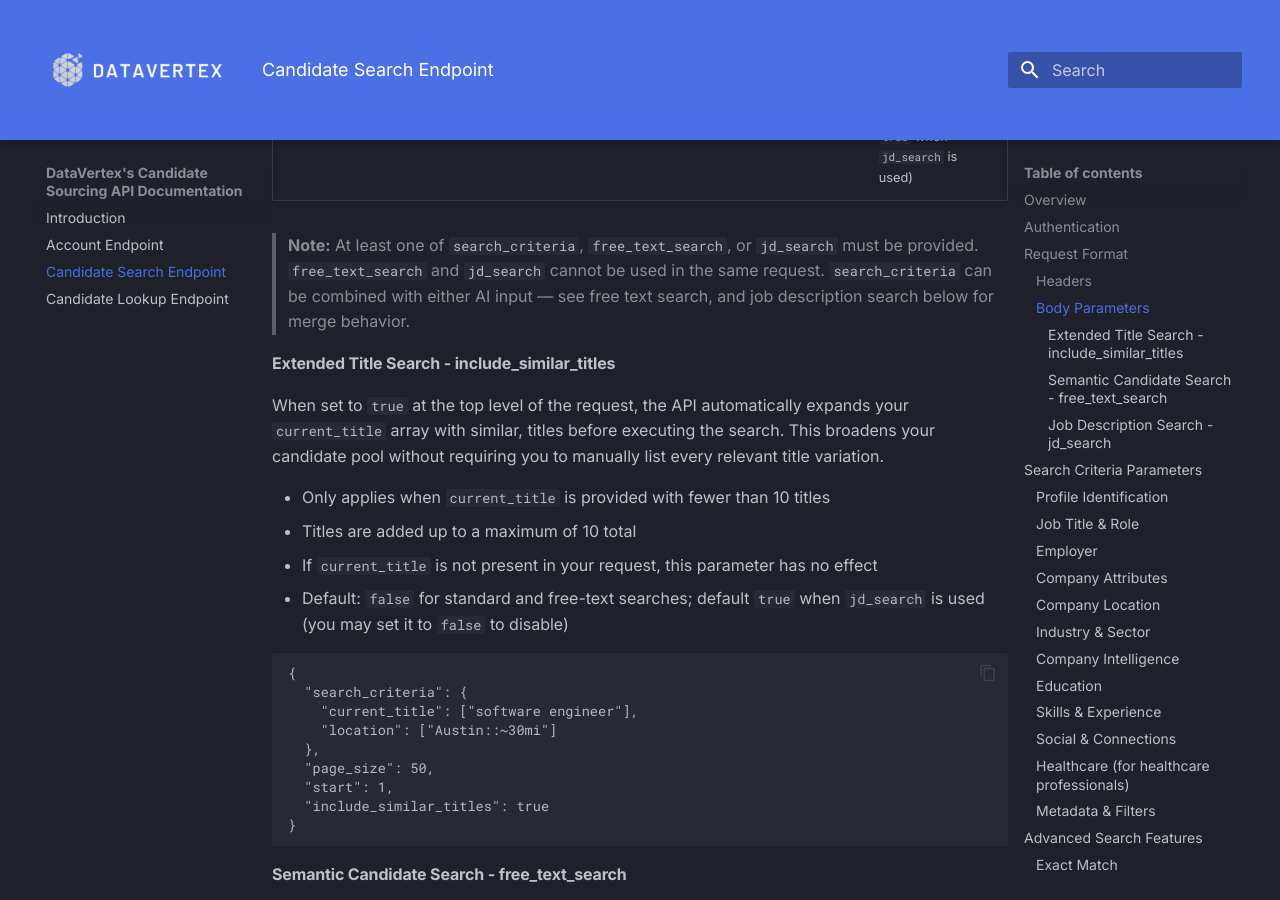
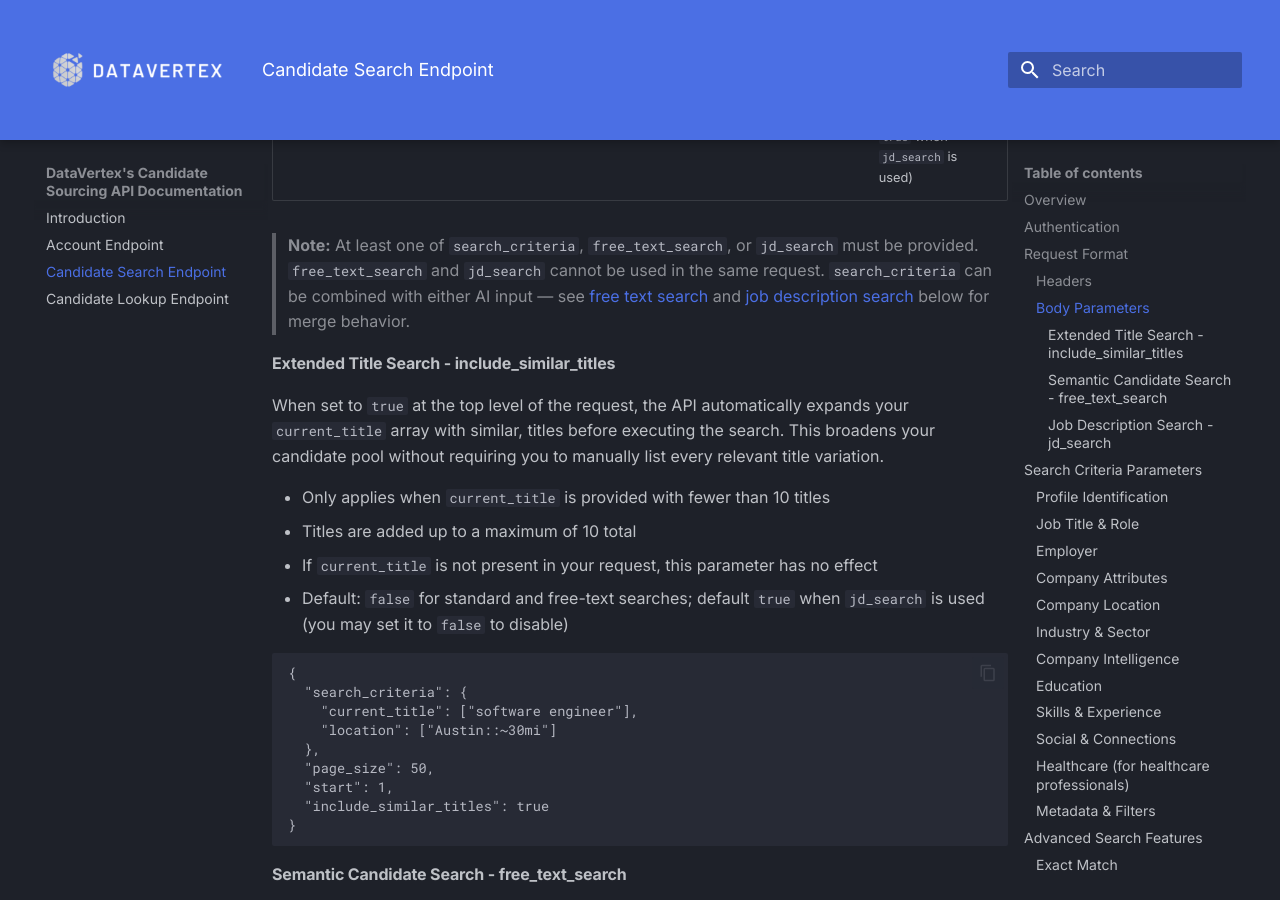
Before and after one commit to jbattdv/dv-api-docs, an MkDocs documentation site: the page built from docs/candidate_search_endpoint.md, in a window 1280 px wide and 900 px high, scrolled down 1603 px. Built offline with MkDocs 1.6.1 and Material for MkDocs 9.7.7, drawn with Linux system fonts in a browser that asks for light colours; part of the change alters nothing that is shown; some of the changed text lies outside the part shown.

```diff
--- a/docs/candidate_search_endpoint.md
+++ b/docs/candidate_search_endpoint.md
@@ -86,7 +86,7 @@ You can obtain your API key from DataVertex directly.
   </tbody>
 </table>
 
-> **Note:** At least one of `search_criteria`, `free_text_search`, or `jd_search` must be provided. `free_text_search` and `jd_search` cannot be used in the same request. `search_criteria` can be combined with either AI input — see free text search, and job description search below for merge behavior.
+> **Note:** At least one of `search_criteria`, `free_text_search`, or `jd_search` must be provided. `free_text_search` and `jd_search` cannot be used in the same request. `search_criteria` can be combined with either AI input — see [free text search](#semantic-candidate-search---free_text_search) and [job description search](#job-description-search---jd_search) below for merge behavior.
 
 #### Extended Title Search - include_similar_titles
 
@@ -277,7 +277,6 @@ The `search_criteria` object supports 60+ parameters organized into logical cate
 |-----------|------|-------------|---------|
 | `company_industry` | array of strings | Company industries | `["Software Engineering"]` |
 | `company_industry_keywords` | array of strings | Industry keywords | `["SaaS", "B2B"]` |
-| `industry_keywords` | array of strings | Industry keywords | `["AI", "Machine Learning"]` |
 | `company_naics_code` | array of strings | NAICS codes | `["541330", "541512"]` |
 | `company_sic_code` | array of strings | SIC codes | `["7372"]` |
 
@@ -1017,4 +1016,4 @@ Use the full parsed criteria from `jd_searched` (not only titles) so every page
 
 ---
 
-*Last Updated: June 4, 2026*
+*Last Updated: July 7, 2026*
```
